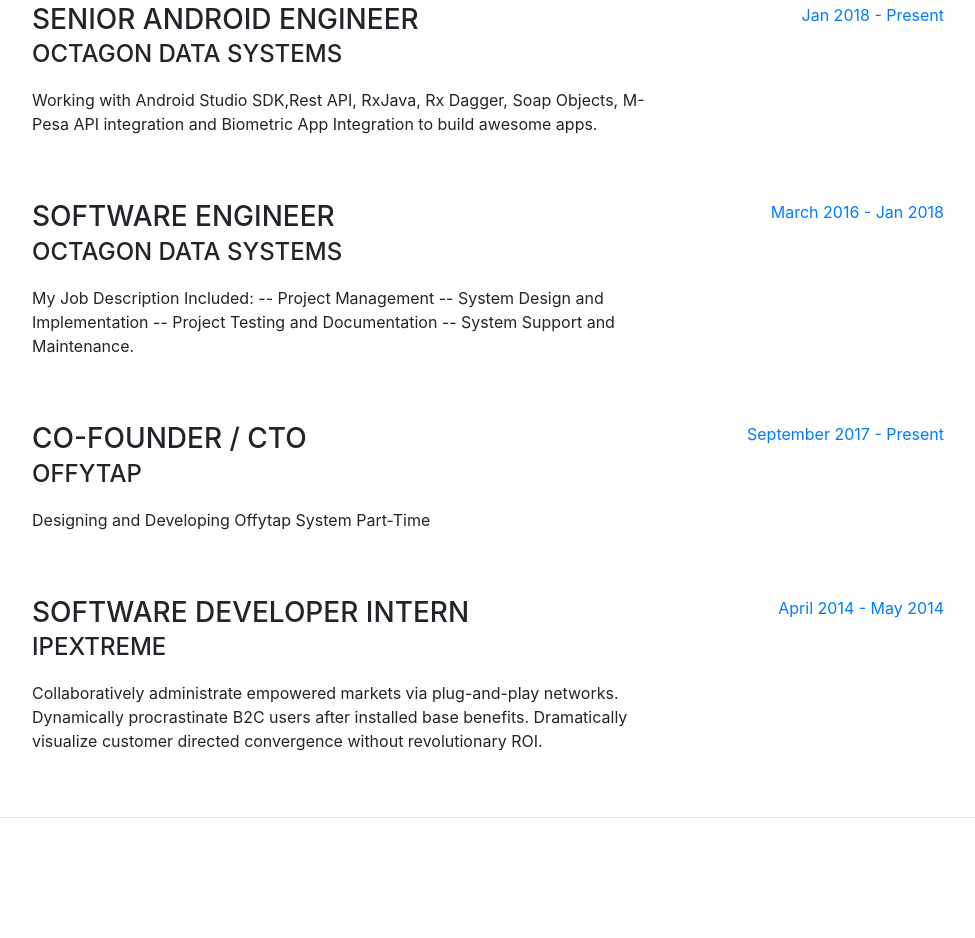
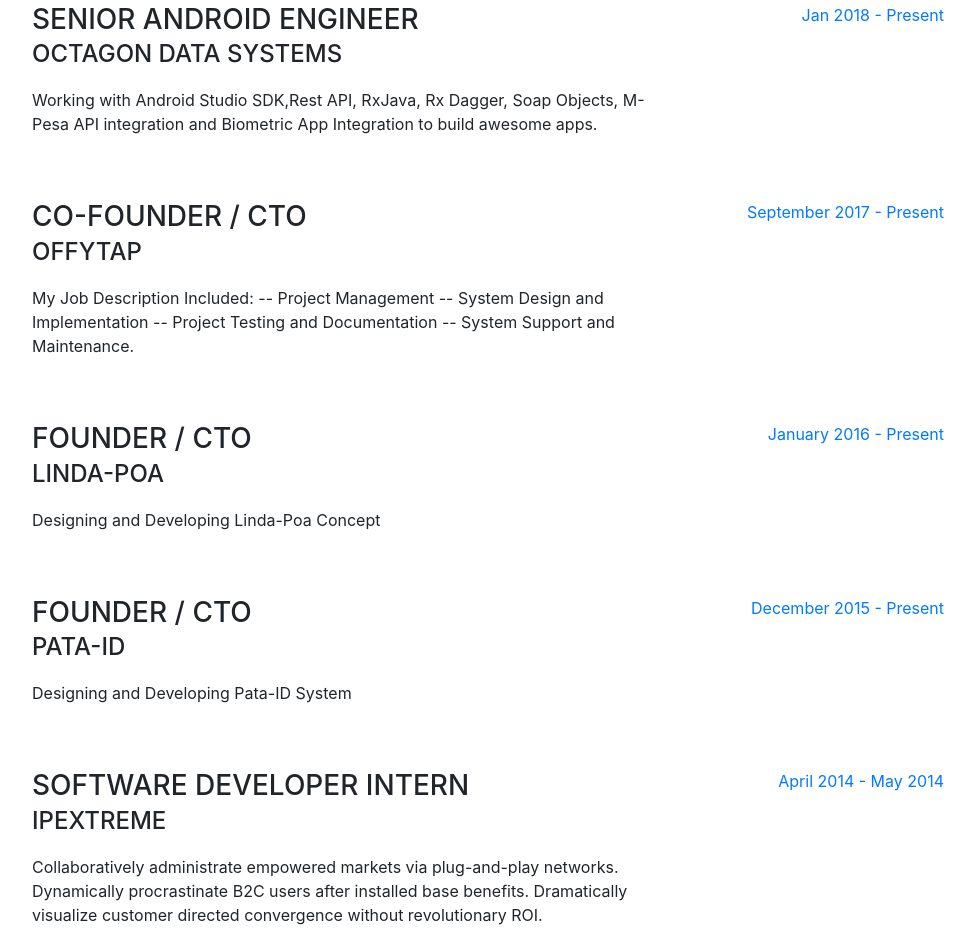
Before and after one commit to mikespux/mikespux.github.io, a website with bundled scripts: page index.html in a window 1280 px wide. Shown: the part 2497-3435 px from the top of the page, without its empty margins (288-1263 px from the left). Built offline with nearby package versions, Linux system fonts and the light colour scheme; a web font is replaced by a local one.

Commit message:
Update index.html

```diff
--- a/index.html
+++ b/index.html
@@ -132,22 +132,23 @@
 </div>
 
 <div>&nbsp; &nbsp;&nbsp; &nbsp;&nbsp;&nbsp;</div>
-       <div class="card" style="background-color:#549283; color:#ffffff;">
+ <div class="card">
+
+  <img src="img/offytap.jpg" alt="Avatar" style="width:100%">
+  <div class="container">
+    <h4><b>OffyTap</b></h4>
+    <p>OffyTap enables working communities to access office spaces just like Airbnb for homes. Therefore, working communities can book flexible spaces by a touch of a button using this web application. Moreover, we are able to connect startups and working communities to available co-working office spaces that suits best their working needs. Visit link <a href="https://offytap.com/">offytap.com</a></p>
+  </div>
+</div>
+
+</div>
+    <div class="resume-item d-flex flex-column flex-md-row mb-5">
+      <div class="card" style="background-color:#549283; color:#ffffff;">
   <img src="img/alarme.jpg" alt="Alarm Me!" style="width:100%">
   <div class="container">
     <h4 style="color:#ffffff;"><b>Alarm Me!</b></h4>
     <p>Alarm Me! (Sleep If U Can) is the innovative solution for those who just can’t seem to get up on time, even with an alarm clock. The alarm app has been cleverly designed to force you out of your sleep by giving you a mission. For instance, a math problem mode where you have to solve math problems for the alarm clock to turn off.<br/> You can get it on Google Play here!<a href="https://play.google.com/store/apps/details?id=wachi.alarmon"><img src="img/googleplay.png" alt="Alarm Me!" style="width:20%; height:20%;"></a></p>
 
-  </div>
-</div>
-</div>
-    <div class="resume-item d-flex flex-column flex-md-row mb-5">
-        <div class="card">
-
-  <img src="img/offytap.jpg" alt="Avatar" style="width:100%">
-  <div class="container">
-    <h4><b>OffyTap</b></h4>
-    <p>OffyTap enables working communities to access office spaces just like Airbnb for homes. Therefore, working communities can book flexible spaces by a touch of a button using this web application. Moreover, we are able to connect startups and working communities to available co-working office spaces that suits best their working needs. Visit link <a href="https://offytap.com/">offytap.com</a></p>
   </div>
 </div>
 <div>&nbsp; &nbsp;&nbsp; &nbsp;&nbsp;&nbsp;</div>
@@ -186,8 +187,8 @@
 
           <div class="resume-item d-flex flex-column flex-md-row mb-5">
             <div class="resume-content mr-auto">
-              <h3 class="mb-0">Software Engineer</h3>
-              <div class="subheading mb-3">Octagon Data Systems</div>
+              <h3 class="mb-0">Co-Founder / CTO</h3>
+              <div class="subheading mb-3">OffyTap</div>
               <p>My Job Description Included:
 -- Project Management
 -- System Design and Implementation
@@ -195,18 +196,28 @@
 -- System Support and Maintenance.</p>
             </div>
             <div class="resume-date text-md-right">
-              <span class="text-primary">March 2016 - Jan 2018</span>
+              <span class="text-primary">September 2017 - Present</span>
             </div>
           </div>
 
           <div class="resume-item d-flex flex-column flex-md-row mb-5">
             <div class="resume-content mr-auto">
-              <h3 class="mb-0">Co-Founder / CTO</h3>
-              <div class="subheading mb-3">OffyTap</div>
-              <p>Designing and Developing Offytap System Part-Time</p>
+              <h3 class="mb-0">Founder / CTO</h3>
+              <div class="subheading mb-3">Linda-Poa</div>
+              <p>Designing and Developing Linda-Poa Concept</p>
             </div>
             <div class="resume-date text-md-right">
-              <span class="text-primary">September 2017 - Present</span>
+              <span class="text-primary">January 2016 - Present</span>
+            </div>
+          </div>
+              <div class="resume-item d-flex flex-column flex-md-row mb-5">
+            <div class="resume-content mr-auto">
+              <h3 class="mb-0">Founder / CTO</h3>
+              <div class="subheading mb-3">Pata-ID</div>
+              <p>Designing and Developing Pata-ID System</p>
+            </div>
+            <div class="resume-date text-md-right">
+              <span class="text-primary">December 2015 - Present</span>
             </div>
           </div>
 
```
